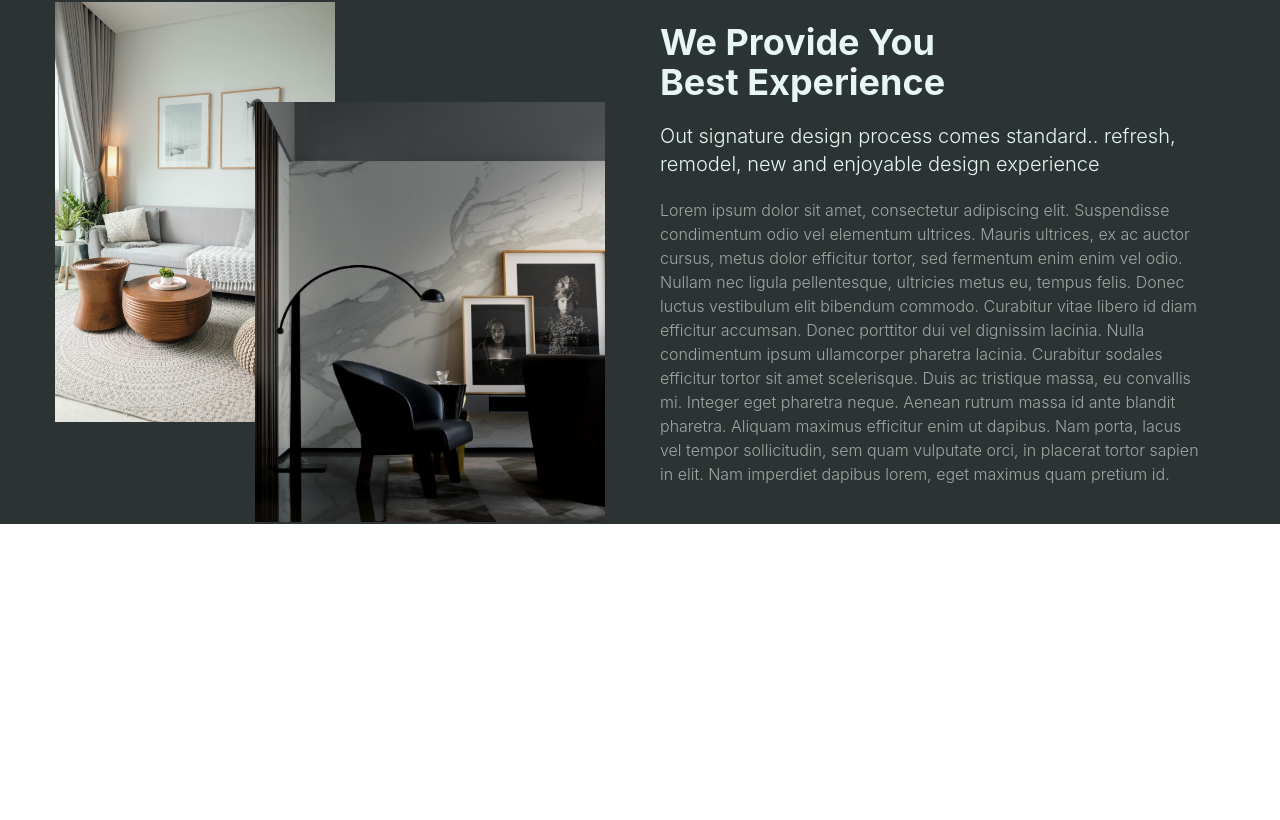
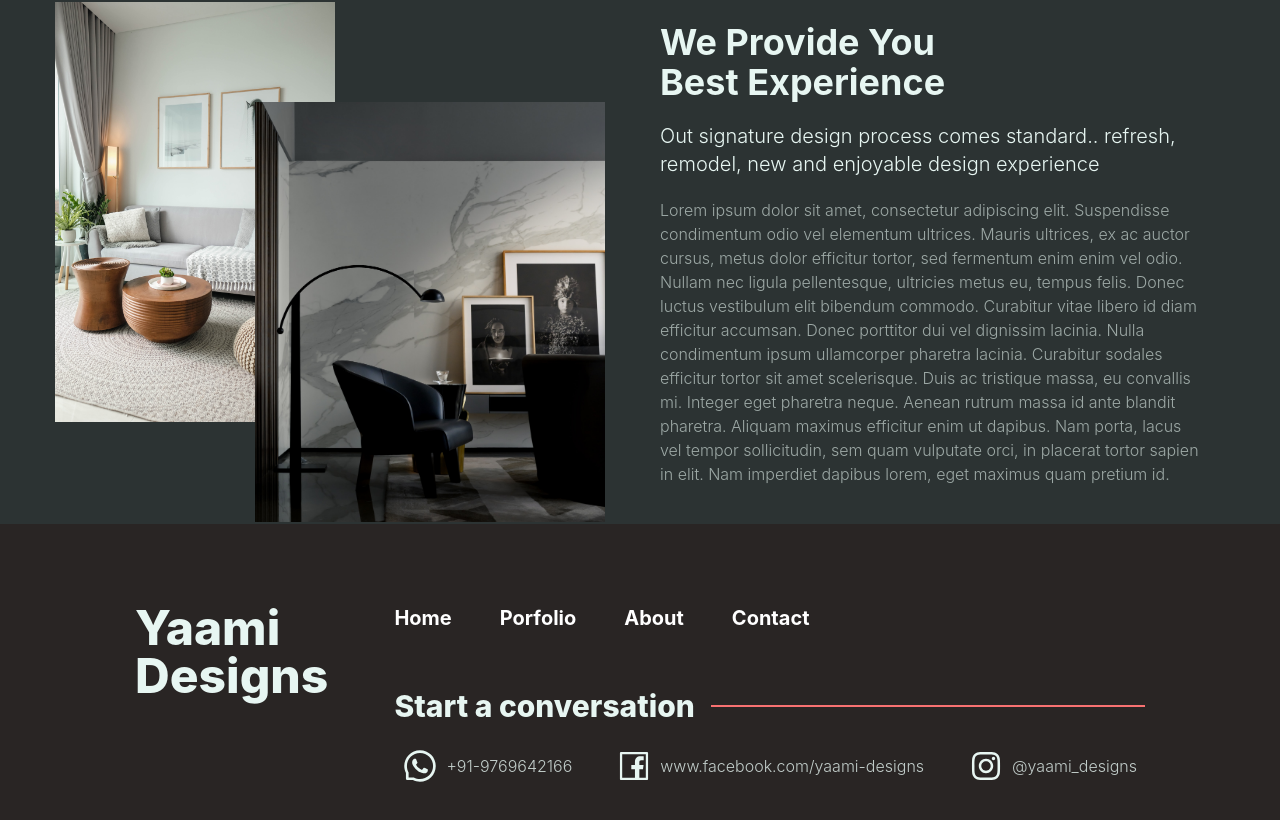
Before and after one commit to dakShh/yaami-design, a React (Vite) app: page / in a window 1280 px wide. Shown: the part 2080-2900 px from the top of the page. Before the commit the page ends 2604 px from the top, so only its background shows below. Built offline with nearby package versions, Linux system fonts and the light colour scheme.

Commit message:
footer added

```diff
--- a/src/Components/About.jsx
+++ b/src/Components/About.jsx
@@ -14,7 +14,7 @@ const About = () => {
   const { title, quote, content } = aboutData;
 
   return (
-    <section className={clsx("py-32 overflow-hidden lg:h-[650px]")}>
+    <section className={clsx("pt-32 pb-24 overflow-hidden lg:h-[650px]")}>
       <div className={clsx("grid md:grid-cols-4 grid-cols-1", "container mx-auto")}>
         <div className={clsx("relative md:block hidden col-span-2")}>
           <img
--- /dev/null
+++ b/src/Components/Footer.jsx
@@ -0,0 +1,64 @@
+import React from "react";
+
+// ** Third Party imports
+import clsx from "clsx";
+
+import { navData } from "../Utils/data";
+
+import { AiOutlineWhatsApp, AiOutlineFacebook, AiOutlineInstagram } from "react-icons/ai";
+
+const Footer = () => {
+  return (
+    <footer className="bg-stone-800 text-accent-primary">
+      <div className={clsx("container mx-auto ", "py-20 px-20")}>
+        <div className={clsx("flex flex-col lg:flex-row w-full")}>
+          <div className="text-5xl mb-16 lg:mb-0 font-extrabold">Yaami Designs</div>
+          <div className="w-full flex flex-col gap-y-6">
+            <div className="mb-8">
+              <div>
+                <ul className="flex flex-col md:flex-row gap-x-12 md:gap-y-0 gap-y-5 text-center md:text-left">
+                  {navData.map((item, index) => {
+                    return (
+                      <li className="text-white font-bold text-xl cursor-pointer">{item.name}</li>
+                    );
+                  })}
+                </ul>
+              </div>
+            </div>
+            <div className={clsx("flex w-full items-center")}>
+              <div className="text-3xl font-extrabold w-[550px]">Start a conversation</div>
+              <div className="border border-red-400 h-[1px] w-full hidden md:block"></div>
+            </div>
+            <div
+              className={clsx(
+                "w-full flex flex-col md:flex-row justify-between",
+                "px-2",
+                "gap-y-5 md:gap-y-0"
+              )}
+            >
+              <div className="flex gap-x-2 items-center">
+                <AiOutlineWhatsApp className="text-4xl" />
+                <div className="font-light text-accent-primary/80">+91-9769642166</div>
+              </div>
+              <div className="flex gap-x-2 items-center">
+                <AiOutlineFacebook className="text-4xl" />
+                <div className="font-light text-accent-primary/80">
+                  www.facebook.com/yaami-designs
+                </div>
+              </div>
+              <div className="flex gap-x-2 items-center">
+                <AiOutlineInstagram className="text-4xl" />
+                <div className="font-light text-accent-primary/80">@yaami_designs</div>
+              </div>
+            </div>
+          </div>
+        </div>
+      </div>
+      {/* <div className={clsx("container mx-auto", "bg-stone-700", "text-center", "py-4")}>
+        BACK TO TOP
+      </div> */}
+    </footer>
+  );
+};
+
+export default Footer;
--- a/src/Components/Service.jsx
+++ b/src/Components/Service.jsx
@@ -11,10 +11,7 @@ import Wave1 from "../assets/svgs/waves-1.svg";
 const Service = () => {
   const { title, subTitle, services } = servicesData;
   return (
-    <section
-      className={clsx("py-10 md:py-20", "relative")}
-      // style={{ backgroundImage: `url(${Wave1})` }}
-    >
+    <section className={clsx("py-10 md:py-20", "relative")}>
       <div
         className={clsx("bg-no-repeat bg-cover w-full h-[600px] absolute bg-left")}
         style={{ backgroundImage: `url(${Wave1})` }}
--- a/src/Pages/Home.jsx
+++ b/src/Pages/Home.jsx
@@ -5,6 +5,7 @@ import Hero from "../Components/Hero";
 import About from "../Components/About";
 import Service from "../Components/Service";
 import Stats from "../Components/Stats";
+import Footer from "../Components/Footer";
 
 const Home = () => {
   return (
@@ -13,6 +14,7 @@ const Home = () => {
       <Service />
       <Stats />
       <About />
+      <Footer />
     </div>
   );
 };
```
